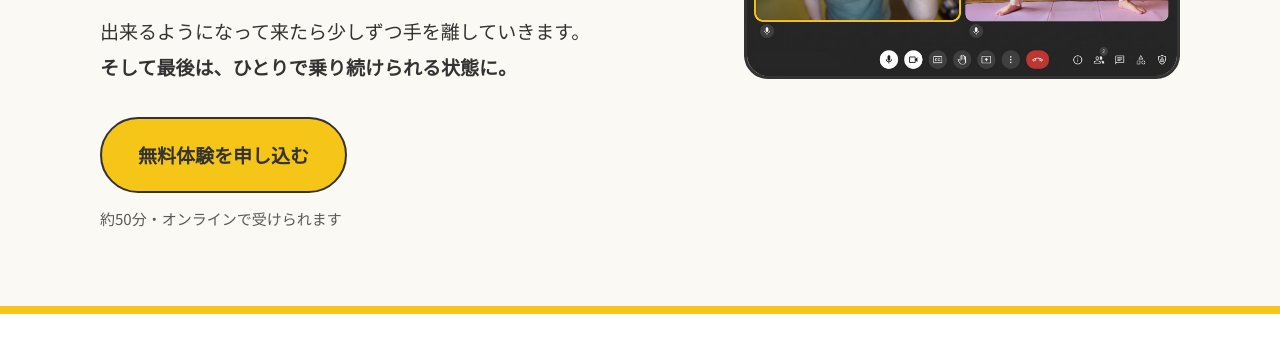
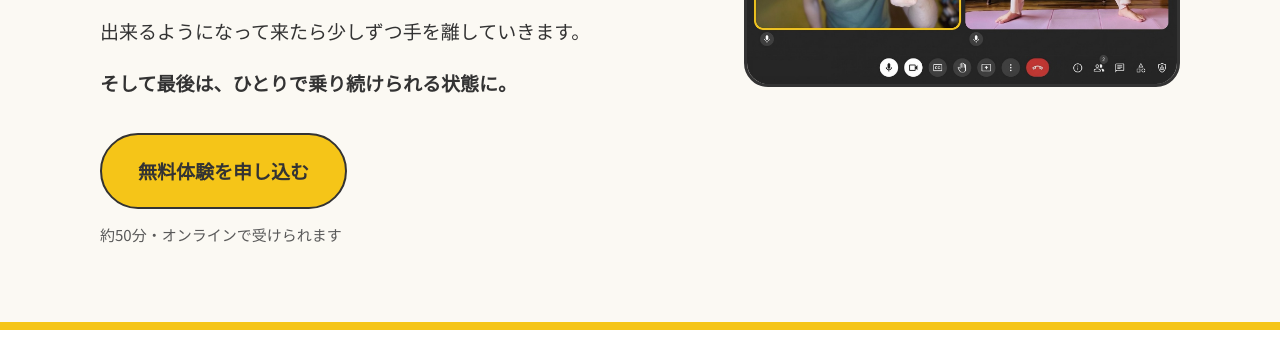
Before and after one commit to jibun-tr-school/jibun-tr-school, a plain HTML site: page index.html in a window 1280 px wide. Shown: the part 452-800 px from the top of the page. Drawn offline with Linux system fonts and the light colour scheme; a web font is replaced by a local one.

Commit message:
LP: ヒーロー文の「そして最後は〜」の前に段落の間隔を入れる

```diff
--- a/index.html
+++ b/index.html
@@ -66,7 +66,8 @@ a{color:#333333}a:hover{color:#000000}
 <div style="display:inline-block;padding:6px 14px;border:2px solid #333333;border-radius:8px;background:#F5C518;font-weight:700;font-size:15px;line-height:1.6;margin-bottom:24px"><span style="display:inline-block">トレーニングが出来る</span><span style="display:inline-block">じぶんになるための</span><span style="display:inline-block">3か月プログラム</span></div>
 <h1 style="margin:0 0 24px;font-family:'Zen Maru Gothic','Noto Sans JP',sans-serif;font-weight:700;font-size:clamp(29px,8vw,56px);line-height:1.4;color:#333333"><span style="display:inline-block">3か月で、</span><span style="display:inline-block">トレーナーから卒業。</span></h1>
 <p style="margin:0 0 16px;font-size:clamp(17px,2.2vw,19px);line-height:1.9;color:#333333"><span style="display:inline-block">自転車に初めて乗る時のように、</span><br><span style="display:inline-block">最初はトレーナーが</span><span style="display:inline-block">フォームを1から教えます。</span></p>
-<p style="margin:0 0 32px;font-size:clamp(17px,2.2vw,19px);line-height:1.9;color:#333333"><span style="display:inline-block">出来るようになって</span><span style="display:inline-block">来たら</span><span style="display:inline-block">少しずつ</span><span style="display:inline-block">手を離していきます。</span><br><strong style="display:block;text-wrap:balance;font-weight:700"><span style="display:inline-block">そして最後は、</span><span style="display:inline-block">ひとりで</span><span style="display:inline-block">乗り続けられる</span><span style="display:inline-block">状態に。</span></strong></p>
+<p style="margin:0 0 16px;font-size:clamp(17px,2.2vw,19px);line-height:1.9;color:#333333"><span style="display:inline-block">出来るようになって</span><span style="display:inline-block">来たら</span><span style="display:inline-block">少しずつ</span><span style="display:inline-block">手を離していきます。</span></p>
+<p style="margin:0 0 32px;font-size:clamp(17px,2.2vw,19px);line-height:1.9;color:#333333"><strong style="display:block;text-wrap:balance;font-weight:700"><span style="display:inline-block">そして最後は、</span><span style="display:inline-block">ひとりで</span><span style="display:inline-block">乗り続けられる</span><span style="display:inline-block">状態に。</span></strong></p>
 <a href="https://docs.google.com/forms/d/e/1FAIpQLSdPkXDsJLpsKNisdB0eDkQ68hrTZMqKgpbaRyBtFvBdvnZKtQ/viewform" target="_blank" rel="noopener" style="display:inline-block;padding:18px 36px;border:2px solid #333333;border-radius:999px;background:#F5C518;color:#333333;font-weight:700;font-size:19px;text-decoration:none">無料体験を申し込む</a>
 <div style="margin-top:12px;font-size:15px;color:#595959">約50分・オンラインで受けられます</div>
 </div>
```
